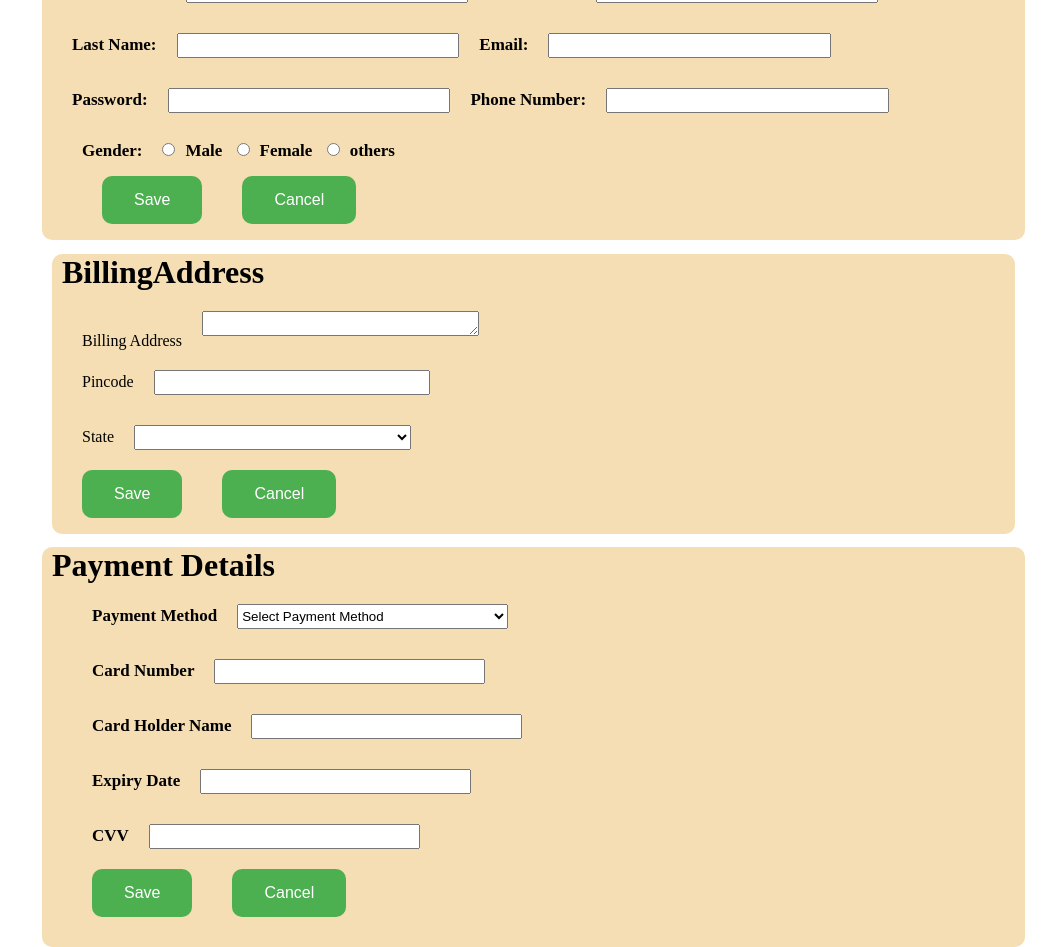
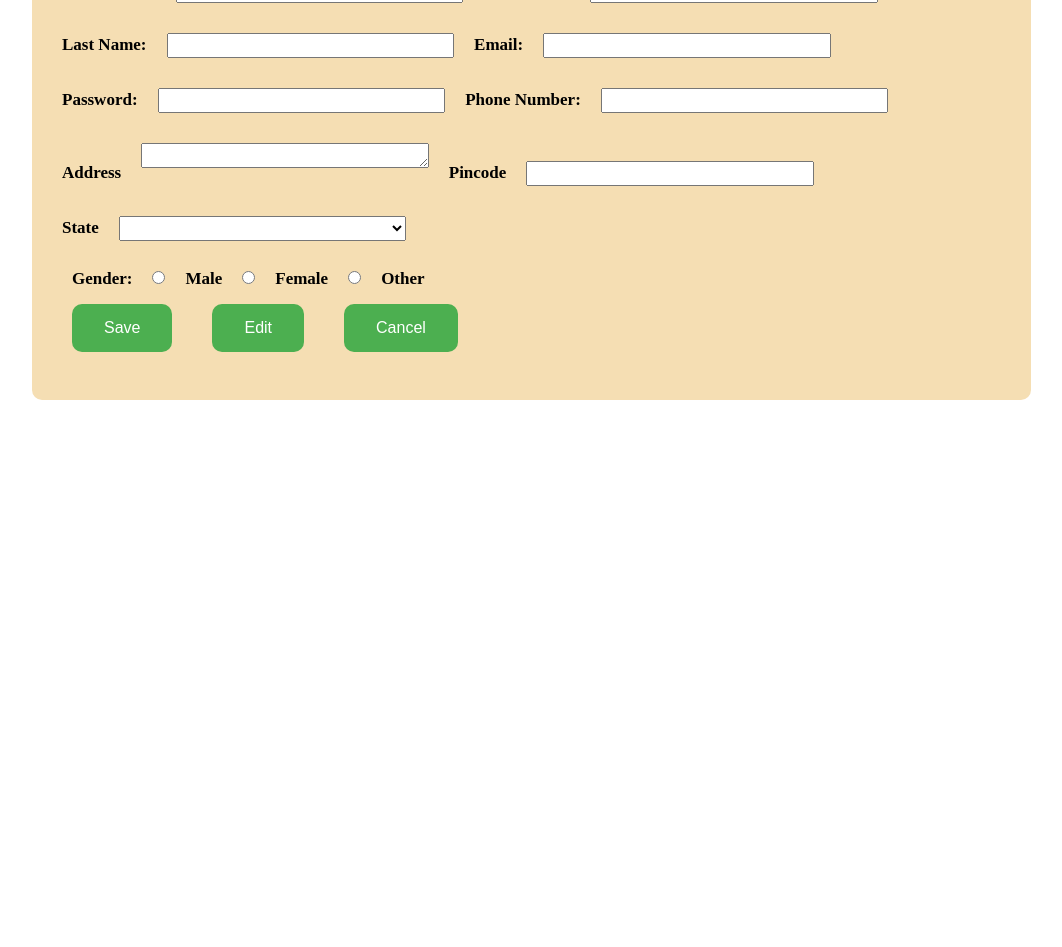
Before and after one commit to iamneo-production/78a072f0-e4a9-467b-8116-6b54bd1f38d8, an Angular app in the folder angularapp/: page / in a window 1280 px wide. Shown: the part 500-1447 px from the top of the page, without its empty margins (74-1136 px from the left). After the commit the page ends 1150 px from the top, so only its background shows below. Built offline with nearby package versions, Linux system fonts and the light colour scheme.

Commit message:
floder creation

```diff
--- a/angularapp/angular.json
+++ b/angularapp/angular.json
@@ -96,6 +96,6 @@
     }
   },
   "cli": {
-    "analytics": "a1bcbaea-7270-4066-9f47-eb21e14d1709"
+    "analytics": "9fd795c3-1b3e-4f3d-b06d-9a95541f55fd"
   }
 }
--- a/angularapp/package.json
+++ b/angularapp/package.json
@@ -23,8 +23,8 @@
     "zone.js": "~0.13.0"
   },
   "devDependencies": {
-    "@angular-devkit/build-angular": "^16.1.1",
-    "@angular/cli": "~16.1.1",
+    "@angular-devkit/build-angular": "^16.1.4",
+    "@angular/cli": "~16.1.4",
     "@angular/compiler-cli": "^16.1.0",
     "@types/jasmine": "~4.3.0",
     "jasmine-core": "~4.6.0",
--- a/angularapp/src/app/app-routing.module.ts
+++ b/angularapp/src/app/app-routing.module.ts
@@ -1,7 +1,6 @@
 import { NgModule } from '@angular/core';
 import { RouterModule, Routes } from '@angular/router';
 import { CustomerComponent } from './customer/customer.component';
-
 
 const routes: Routes = [
   {path: 'component', component: CustomerComponent}
--- a/angularapp/src/app/app.module.ts
+++ b/angularapp/src/app/app.module.ts
@@ -8,8 +8,9 @@ import { CustomerComponent } from './customer/customer.component';
 
 @NgModule({
   declarations: [
-   AppComponent,
-   CustomerComponent
+    CustomerComponent,
+    AppComponent
+
   ],
   imports: [
     BrowserModule,
--- a/angularapp/src/app/customer.service.ts
+++ b/angularapp/src/app/customer.service.ts
@@ -7,29 +7,29 @@ import { Customer } from './customer';
   providedIn: 'root'
 })
 export class CustomerService {
-  setProfileData(profileData: { profileImage: string | null; firstName: string; lastName: string; email: string; password: string; phoneNumber: string; address: string; gender: string;  pincode: string;
-  state: string ;
-  paymentMethod: string;
-  cardNumber: string;
-  cardHolderName: string;
-  expiryDate: string;
-  cvv: string}) {
+  static getCustomer(id: any, number: any) {
     throw new Error('Method not implemented.');
   }
-  getCustomerData() {
+  getcustomer() {
     throw new Error('Method not implemented.');
   }
+  setCustomerData(customerData: { profileImage: string | null; customerId: string; firstName: string; lastName: string; email: string; password: string; phoneNumber: string; address: string; gender: string; state:string; pincode:string;}) {
+
+  }
+
   private baseUrl = 'http://localhost:8080/api/v1/customer';
 
   constructor(private httpClient: HttpClient) { }
 
-
+  saveCustomer(formData: any): Observable<any> {
+    return this.httpClient.post(this.baseUrl, formData);
+  }
 
   getCustomer(id: number): Observable<Customer> {
     const url= `${this.baseUrl}/${id}`;
     return this.httpClient.get<Customer>(url);
   }
-  updateCustomer(id: number, profile: Customer): Observable<Customer>{
+  updateCustomer(id: number, customer: Customer): Observable<Customer>{
     const url= `${this.baseUrl}/${id}`;
     return this.httpClient.put<Customer>(url, Customer);
   }
--- a/angularapp/src/app/customer.ts
+++ b/angularapp/src/app/customer.ts
@@ -1,20 +1,15 @@
 export class Customer {
 
     id?: number;
-    CustomerId: string="";
-    firstName:string="";
-    lastName: string="";
-    email: string="";
-    phoneNumber: string="";
-    gender: string="";
-    password: string="";
-    address: string="";
-    pincode: string="";
-    state: string="";
-    paymentMethod: string="";
-    cardNumber: string="";
-    cardHolderName: string="";
-    expiryDate: string="";
-    cvv: string="";
+    photoURL?: string;
+    CustomerId?: string;
+    firstName?:string;
+    lastName?: string;
+    email?: string;
+    phoneNumber?: string ;
+    gender?: string;
+    password?: string;
+    address?: string;
+
 
 }
--- a/angularapp/src/app/customer/customer.component.css
+++ b/angularapp/src/app/customer/customer.component.css
@@ -23,7 +23,7 @@
   .code{
     background-color: wheat;
     width: 79%;
-    height: 40vh;
+    height: 60vh;
     border-radius: 10px;
     margin: 250px;
     margin-left: 98px;
@@ -75,19 +75,3 @@
     height: 25px;
     width: 30%;
   }
-  .code1{
-    background-color: wheat;
-    width: 100%;
-    height: 35vh;
-    border-radius: 10px;
-    margin: 5px;
-    margin-left: 0px;
-  }
-  .code2{
-    background-color: wheat;
-    width: 100%;
-    height: 50vh;
-    border-radius: 10px;
-    margin: 13px;
-    margin-left: 0px;
-  }
--- a/angularapp/src/app/customer/customer.component.html
+++ b/angularapp/src/app/customer/customer.component.html
@@ -1,6 +1,3 @@
-<!DOCTYPE html>
-<body>
-
 <div class="top">
 
     <h1>My Profile</h1>
@@ -37,38 +34,14 @@
             <input class="p" type="password" [(ngModel)]="password" required>
 
             <label>Phone Number:</label>
-                        <input class="p" type="text" [(ngModel)]="phoneNumber" required>
-                        </div>
-
-                    <div>
-                    <div>
-                        <label class="center">Gender:</label>
-                      <input  type="radio" name="Gender" value="Male">Male
-                      <input type="radio" id="female" name="Gender" value="Female">Female
-                      <input type="radio" id="others" name="Gender" value="others">others
-
-                    <div>
-
-                      <button class="button" (click)="saveProfile()">Save</button>
-
-                      <button class="button" (click)="cancelProfile()">Cancel</button>
-                    </div>
-                    </div>
-                  </div>
-                </div>
-                <div>
-
-                  <div class="code1">
-                  <h1>BillingAddress</h1>
-
-                  <div class="class">
-                    <div class="rom">
-                      <label for="billingAddress">Billing Address</label>
-                      <textarea class="p" id="billingAddress" name="billingAddress" [(ngModel)]="address"></textarea>
+            <input class="p" type="phone Number" [(ngModel)]="phoneNumber" required>
             </div>
             <div class="rom">
+              <label for ="Address">Address</label>
+              <textarea class="p" text="text" [(ngModel)]="address" required></textarea>
+
               <label for="pincode">Pincode</label>
-                      <input  class="p" type="text" id="pincode" name="pincode" [(ngModel)]="pincode">
+              <input  class="p" type="text" id="pincode" name="pincode" [(ngModel)]="pincode" required>
             </div>
             <div class="rom">
               <label for="state">State</label>
@@ -104,52 +77,21 @@
                 <option value=" West Bengal">West Bengal</option>
                </select>
             </div>
+
         <div>
+          <div>
+            <label>Gender:</label>
+            <input type="radio" name="gender" value="male" id="male" />
+            <label for="male">Male</label>
+            <input type="radio" name="gender" value="female" id="female" />
+            <label for="female">Female</label>
+            <input type="radio" name="gender" value="other" id="other" />
+            <label for="other">Other</label>
           </div>
 
+
           <button class="button" (click)="saveProfile()">Save</button>
-
+          <button class ="button" (click)="editProfile()">Edit</button>
           <button class="button" (click)="cancelProfile()">Cancel</button>
         </div>
     </div>
-                </div>
-
-                <div class="code2">
-                  <h1>Payment Details</h1>
-                  <form>
-                    <div class="center">
-                      <div class="rom">
-                    <div>
-                      <label for="paymentMethod">Payment Method</label>
-                      <select class="p" id="paymentMethod" name="paymentMethod" [(ngModel)]="paymentMethod">
-                        <option value="">Select Payment Method</option>
-                        <option value="Credit Card">Credit Card</option>
-                        <option value="Debit Card">Debit Card</option>
-                        <option value="Net Banking">Net Banking</option>
-                        <option value="UPI">UPI</option>
-                      </select>
-                    </div>
-                    <div>
-                      <label for="cardNumber">Card Number</label>
-                      <input class="p" type="text" id="cardNumber" name="cardNumber" [(ngModel)]="cardNumber">
-                    </div>
-                    <div>
-                      <label for="cardHolderName">Card Holder Name</label>
-                      <input class="p" type="text" id="cardHolderName" name="cardHolderName" [(ngModel)]="cardHolderName">
-                    </div>
-                    <div>
-                      <label for="expiryDate">Expiry Date</label>
-                      <input class="p" type="text" id="expiryDate" name="expiryDate" [(ngModel)]="expiryDate">
-                    </div>
-                    <div>
-                      <label for="cvv">CVV</label>
-                      <input class="p" type="text" id="cvv" name="cvv" [(ngModel)]="cvv">
-                    </div>
-
-                    <button class="button" (click)="saveProfile()">Save</button>
-
-                    <button class="button" (click)="cancelProfile()">Cancel</button>
-                  </div>
-                </div>
-              </form>
-              </div>
--- a/angularapp/src/app/customer/customer.component.ts
+++ b/angularapp/src/app/customer/customer.component.ts
@@ -1,5 +1,8 @@
 import { Component, OnInit} from '@angular/core';
 import { CustomerService } from '../customer.service';
+import { HttpClient } from '@angular/common/http';
+import { ActivatedRoute } from '@angular/router';
+
 
 @Component({
   selector: 'app-customer',
@@ -8,40 +11,106 @@ import { CustomerService } from '../customer.service';
 })
 export class CustomerComponent implements OnInit {
   profileImage: string | null = null;
-  customerId: string='';
-  firstName: string = '';
-  lastName: string = '';
-  email: string = '';
-  password: string = '';
-  phoneNumber: string = '';
-  address: string = '';
-  gender: string = '';
-  selectedImage!: string;
-  pincode: string='';
-  state: string = '';
-  paymentMethod: string='';
-  cardNumber: string='';
-  cardHolderName: string='';
-  expiryDate: string='';
-  cvv: string='';
+   customerId: string='';
+    firstName: string='';
+    lastName: string='';
+    email: string='';
+    phoneNumber: string='';
+    gender: string='';
+    password: string='';
+    address:string='';
+    state:string='';
+    pincode:string='';
+  selectedImage: any;
 
-
-  constructor(private customerService:CustomerService) { }
-
+    constructor(private customerservice:CustomerService, private http: HttpClient, private route: ActivatedRoute) { }
   ngOnInit(): void {
-  }
-  public onFileSelected(event: any): void {
-    const file: File = event.target.files[0];
-    this.selectedImage = URL.createObjectURL(file);
-  }
-
-  saveProfile(): void {
-    console.log('Profile saved successfully.');
 
   }
 
-  cancelProfile(): void {
-    console.log('Profile  canceled.');
+
+    public onFileSelected(event: any): void {
+      const file: File = event.target.files[0];
+      this.selectedImage = URL.createObjectURL(file);
+    }
+
+
+    saveProfile() {
+      // Perform form submission logic here
+      console.log('Profile submitted!');
+      console.log('CustomerId:', this.customerId);
+      console.log('First Name:', this.firstName);
+      console.log('Last Name:', this.lastName);
+      console.log('Email:', this.email);
+      console.log('Phone Number:', this.phoneNumber);
+      console.log('Gender:', this.gender);
+      console.log('Password:', this.password);
+      console.log('Address:', this.address);
+      console.log('state:', this.state);
+      console.log('pincode:', this.pincode);
+
+      const formData = {
+        customer:this.customerId,
+        firstName: this.firstName,
+        lastName: this.lastName,
+        email: this.email,
+        phoneNumber: this.phoneNumber,
+        gender: this.gender,
+        password: this.password,
+        address:this.address,
+        state:this.state,
+        pincode:this.pincode
+
+
+      };
+
+      this.customerservice.saveCustomer(formData).subscribe(
+        (response: any) => {
+          console.log('Profile saved successfully!', response);
+        },
+        (        error: any) => {
+          console.error('Error saving profile:', error);
+        }
+      );
+    }
+
+    cancelProfile() {
+      console.log('Profile canceled!');
+      this.resetForm();
+    }
+
+    editProfile() {
+
+      console.log('Edit profile!');
+      this.editForm();
+    }
+
+    private resetForm() {
+      this.selectedImage = null;
+      this.customerId='';
+      this.firstName = '';
+      this.lastName = '';
+      this.email = '';
+      this.phoneNumber = '';
+      this.gender = '';
+      this.password = '';
+      this.address='';
+      this.state='';
+      this.pincode='';
+    }
+    private editForm() {
+      this.selectedImage = null;
+      this.customerId='';
+      this.firstName = '';
+      this.lastName = '';
+      this.email = '';
+      this.phoneNumber = '';
+      this.gender = '';
+      this.password = '';
+      this.address='';
+      this.state='';
+      this.pincode='';
+    }
+
+
   }
-
-}
```
Also changed, not shown: 2 other files (tests, documents, lock files or other folders). Lines whose indentation alone changed are shown as unchanged.
